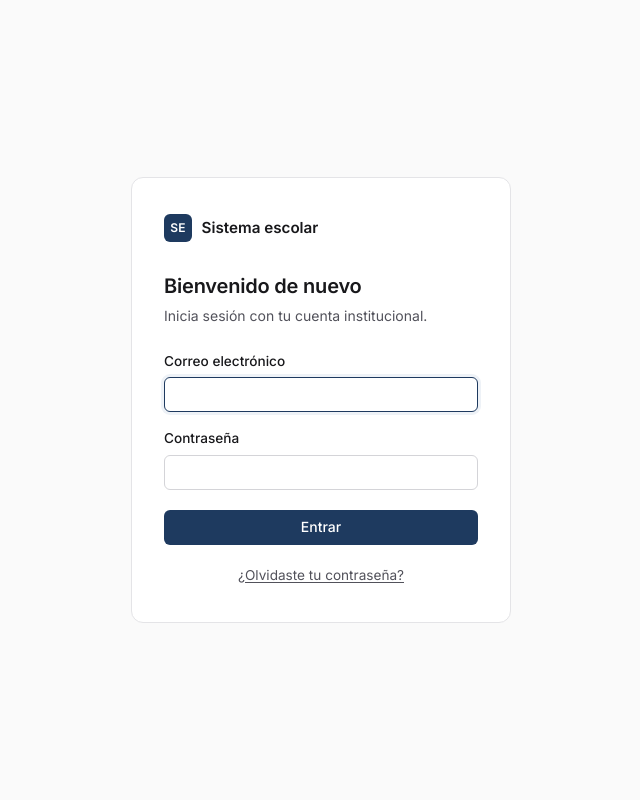
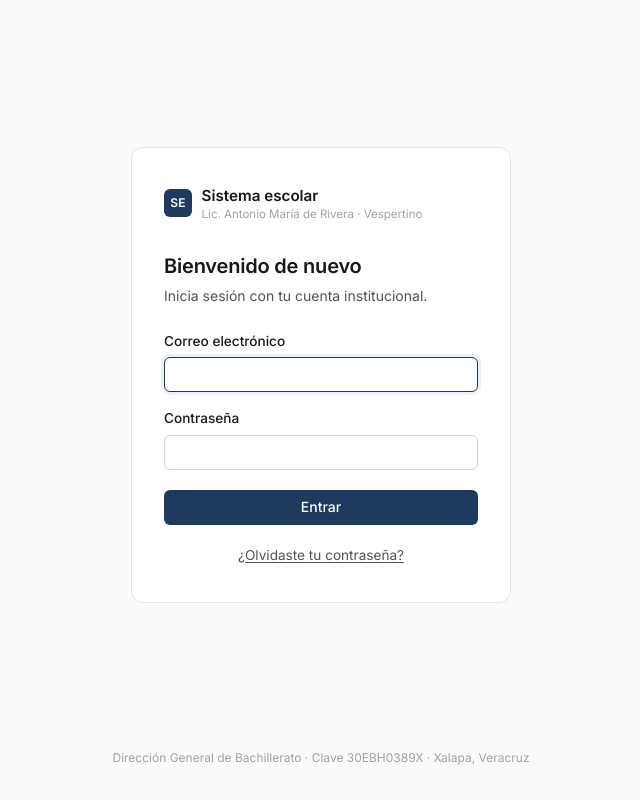
Before and after one commit to V-spike/sistema-web-escolar, a Laravel app: page /login in a window 1280 px wide. Shown: the whole page, without its empty margins (319-959 px from the left). Run offline with Laravel 12, Linux system fonts and the light colour scheme; parts of the project's set-up code (start-up, migrations or seed data) failed here and were passed over.

Commit message:
Escuela: nombre, turno y clave del plantel en el login y la barra lateral
- config/escolar.php guarda los datos del plantel (salen de la boleta oficial)
- componentes/marca.blade.php: un solo lugar para el logo y el nombre

Co-Authored-By: Claude Opus 5.5 <noreply@anthropic.com>

```diff
--- a/config/escolar.php
+++ b/config/escolar.php
@@ -7,6 +7,15 @@
 */
 
 return [
+    // Datos del plantel, tal como salen en la boleta oficial
+    'escuela' => [
+        'nombre' => 'Lic. Antonio María de Rivera',
+        'turno' => 'Vespertino',
+        'clave' => '30EBH0389X',
+        'localidad' => 'Xalapa, Veracruz',
+        'direccion_general' => 'Dirección General de Bachillerato',
+    ],
+
     'dias' => [
         1 => 'Lunes',
         2 => 'Martes',
--- a/public/css/estilos.css
+++ b/public/css/estilos.css
@@ -315,3 +315,8 @@ a.bloque:hover { background: var(--superficie); border-color: var(--borde-fuerte
     .solo-imprimir { display: block !important; }
 }
 .solo-imprimir { display: none; }
+
+/* ---------- Nombre de la escuela ---------- */
+.marca__escuela { display: block; font-size: .72rem; font-weight: 400; color: var(--texto-tenue); line-height: 1.3; }
+.pie-escuela { text-align: center; font-size: .75rem; color: var(--texto-tenue); margin-top: 1.25rem; }
+.contenedor-centrado { grid-template-rows: 1fr auto; }
--- a/resources/views/acceso/login.blade.php
+++ b/resources/views/acceso/login.blade.php
@@ -5,7 +5,7 @@
 
 @section('contenido')
     <div class="tarjeta tarjeta--login">
-        <div class="marca"><span class="marca__logo">SE</span> Sistema escolar</div>
+        @include('componentes.marca')
         <h1>Bienvenido de nuevo</h1>
         <p class="tenue">Inicia sesión con tu cuenta institucional.</p>
 
@@ -33,4 +33,5 @@
 
         <a class="enlace" href="{{ route('password.request') }}">¿Olvidaste tu contraseña?</a>
     </div>
+    <p class="pie-escuela">{{ config('escolar.escuela.direccion_general') }} · Clave {{ config('escolar.escuela.clave') }} · {{ config('escolar.escuela.localidad') }}</p>
 @endsection
--- a/resources/views/acceso/olvide.blade.php
+++ b/resources/views/acceso/olvide.blade.php
@@ -6,7 +6,7 @@
 {{-- Rellenar los demás apartados --}}
 @section('contenido')
 <div class="tarjeta tarjeta--login">
-    <div class="marca"><span class="marca__logo">SE</span> Sistema escolar</div>
+    @include('componentes.marca')
     <h1>Recuperar contraseña</h1>
 
     {{-- Aviso del controlador --}}
--- a/resources/views/acceso/restablecer.blade.php
+++ b/resources/views/acceso/restablecer.blade.php
@@ -6,7 +6,7 @@
 {{-- Rellenar los demás apartados --}}
 @section('contenido')
 <div class="tarjeta tarjeta--login">
-    <div class="marca"><span class="marca__logo">SE</span> Sistema escolar</div>
+    @include('componentes.marca')
     <h1>Crear contraseña nueva</h1>
 
     {{-- Apunta a una ruta con su nombre --}}
--- /dev/null
+++ b/resources/views/componentes/marca.blade.php
@@ -0,0 +1,8 @@
+{{-- Logo y nombre del sistema con el nombre de la escuela (sale de config/escolar.php) --}}
+<div class="marca">
+    <span class="marca__logo">SE</span>
+    <span>
+        Sistema escolar
+        <small class="marca__escuela">{{ config('escolar.escuela.nombre') }} · {{ config('escolar.escuela.turno') }}</small>
+    </span>
+</div>
--- a/resources/views/layouts/app.blade.php
+++ b/resources/views/layouts/app.blade.php
@@ -8,12 +8,12 @@
     <link rel="preconnect" href="https://fonts.googleapis.com">
     <link rel="preconnect" href="https://fonts.gstatic.com" crossorigin>
     <link rel="stylesheet" href="https://fonts.googleapis.com/css2?family=Inter:wght@400;500;600&display=swap">
-    <link rel="stylesheet" href="{{ asset('css/estilos.css') }}?v=7">
+    <link rel="stylesheet" href="{{ asset('css/estilos.css') }}?v=8">
 </head>
 <body>
     <div class="distribucion">
         <aside class="lateral">
-            <div class="marca"><span class="marca__logo">SE</span> Sistema escolar</div>
+            @include('componentes.marca')
             <nav class="menu">@yield('menu')</nav>
         </aside>
 
--- a/resources/views/layouts/invitado.blade.php
+++ b/resources/views/layouts/invitado.blade.php
@@ -7,7 +7,7 @@
     <link rel="preconnect" href="https://fonts.googleapis.com">
     <link rel="preconnect" href="https://fonts.gstatic.com" crossorigin>
     <link rel="stylesheet" href="https://fonts.googleapis.com/css2?family=Inter:wght@400;500;600&display=swap">
-    <link rel="stylesheet" href="{{ asset('css/estilos.css') }}?v=7">
+    <link rel="stylesheet" href="{{ asset('css/estilos.css') }}?v=8">
 </head>
 <body>
     <main class="contenedor-centrado">
```
Also changed, not shown: tests/Feature/AccesoTest.php (+7 -0 lines).
